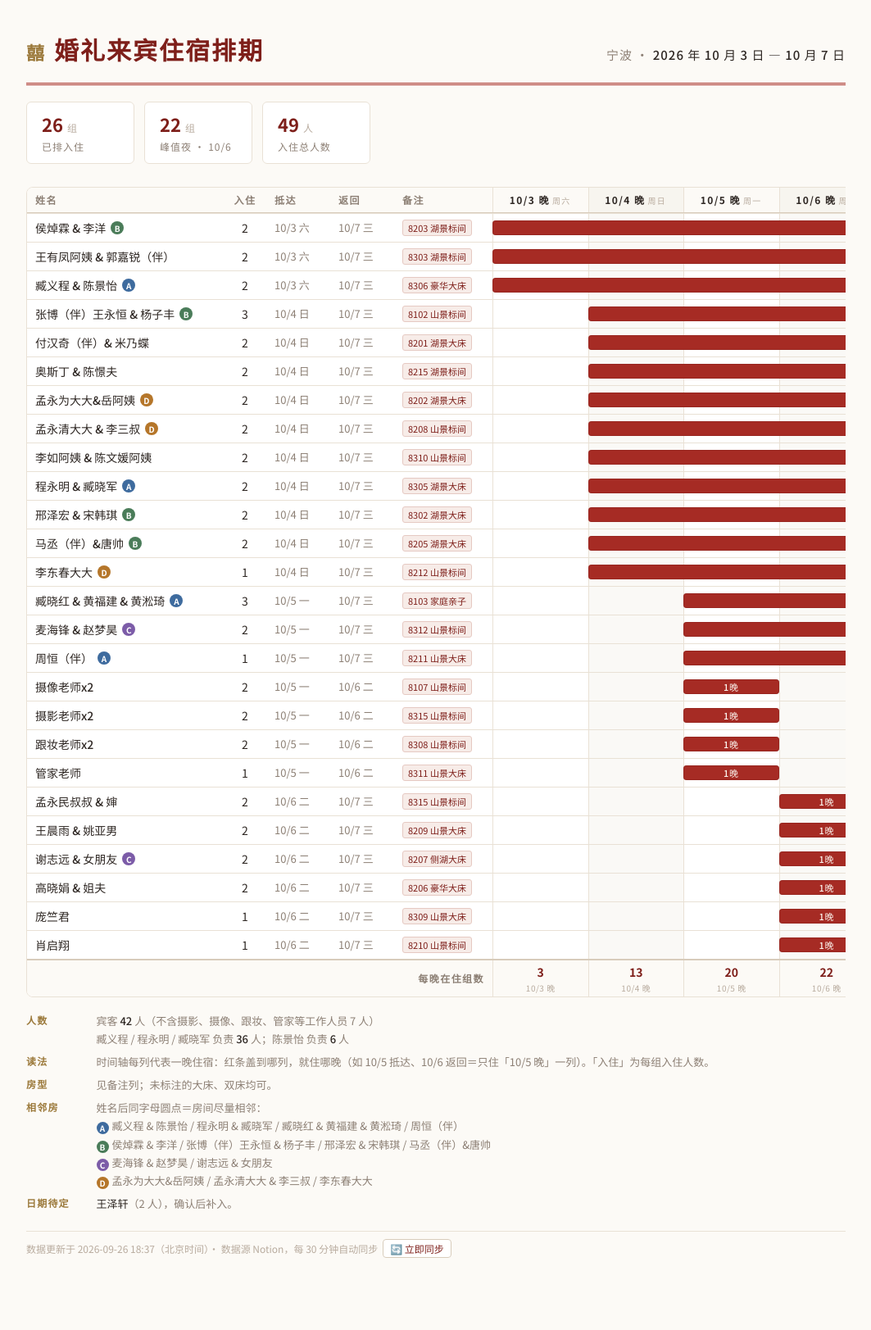
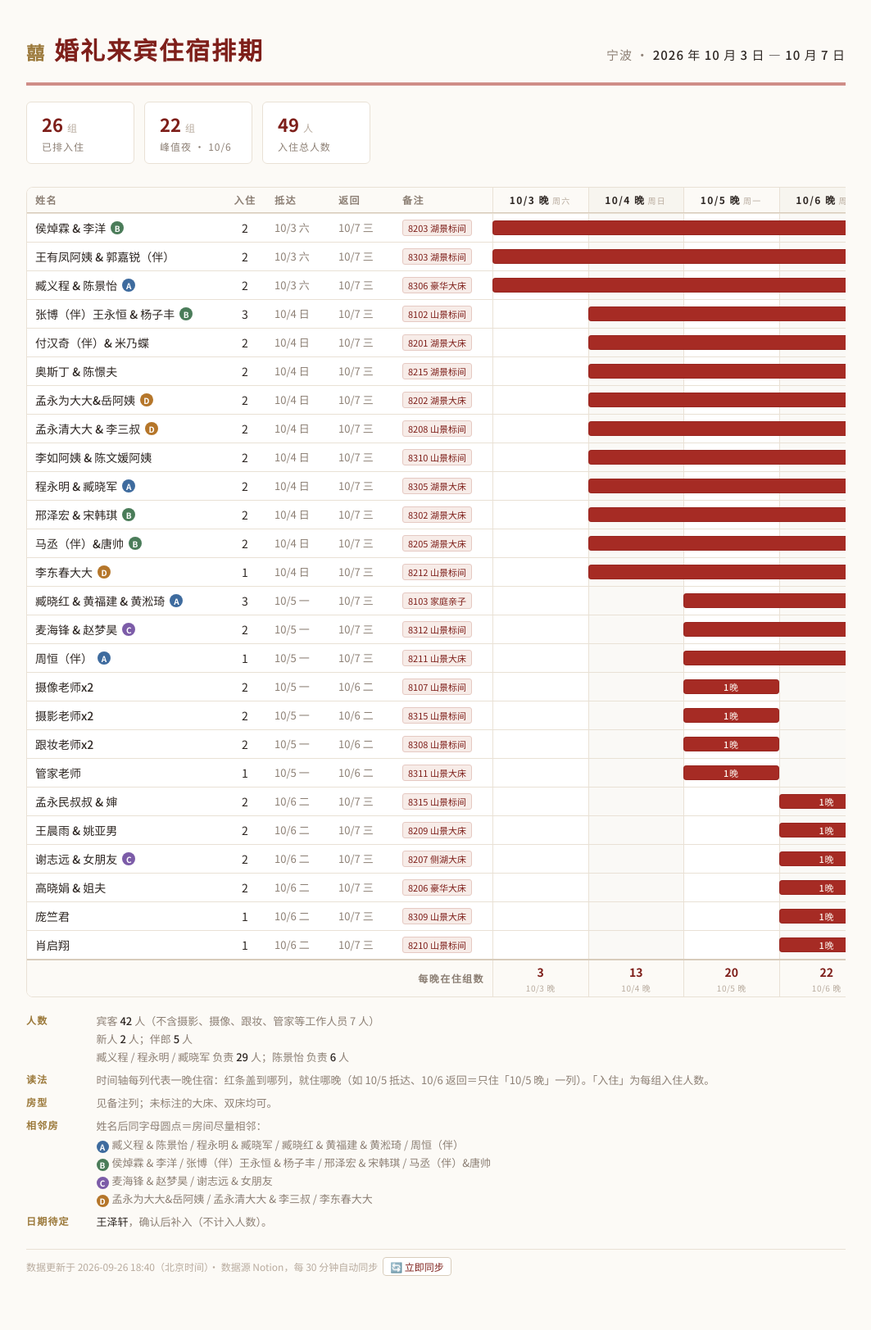
Before and after one commit to Lomolanisgo/lomolanisgo.github.io, a Jekyll site: the page wedding/index.html, which Jekyll copies as it is, in a window 1280 px wide. Shown: the whole page at 82% size, without its empty margins (108-1171 px from the left). Built offline with Jekyll 4.4.1, drawn with Linux system fonts in a browser that asks for light colours; before the commit the page ends 1601 px from its top, so only the background shows below that.

Commit message:
Sync wedding page from Notion

```diff
--- a/wedding/index.html
+++ b/wedding/index.html
@@ -266,7 +266,8 @@
   <dl class="legend">
     <dt>人数</dt>
     <dd>宾客 <b>42</b> 人（不含摄影、摄像、跟妆、管家等工作人员 7 人）<br>
-      臧义程 / 程永明 / 臧晓军 负责 <b>36</b> 人；陈景怡 负责 <b>6</b> 人</dd>
+      新人 <b>2</b> 人；伴郎 <b>5</b> 人<br>
+      臧义程 / 程永明 / 臧晓军 负责 <b>29</b> 人；陈景怡 负责 <b>6</b> 人</dd>
     <dt>读法</dt>
     <dd>时间轴每列代表一晚住宿：红条盖到哪列，就住哪晚（如 10/5 抵达、10/6 返回＝只住「10/5 晚」一列）。「入住」为每组入住人数。</dd>
     <dt>房型</dt>
@@ -280,10 +281,10 @@
       <span class="adj-item"><i class="adj d">D</i>孟永为大大&amp;岳阿姨 / 孟永清大大 &amp; 李三叔 / 李东春大大</span>
     </dd>
     <dt>日期待定</dt>
-    <dd><b>王泽轩</b>（2 人），确认后补入。</dd>
+    <dd><b>王泽轩</b>，确认后补入（不计入人数）。</dd>
   </dl>
 
-  <p class="pagefoot">数据更新于 2026-09-26 18:37（北京时间）· 数据源 Notion，每 30 分钟自动同步<a class="syncbtn" href="https://github.com/Lomolanisgo/lomolanisgo.github.io/actions/workflows/update-wedding.yml" target="_blank" rel="noopener">🔄 立即同步</a></p>
+  <p class="pagefoot">数据更新于 2026-09-26 18:40（北京时间）· 数据源 Notion，每 30 分钟自动同步<a class="syncbtn" href="https://github.com/Lomolanisgo/lomolanisgo.github.io/actions/workflows/update-wedding.yml" target="_blank" rel="noopener">🔄 立即同步</a></p>
 </div>
 </body>
 </html>
```
